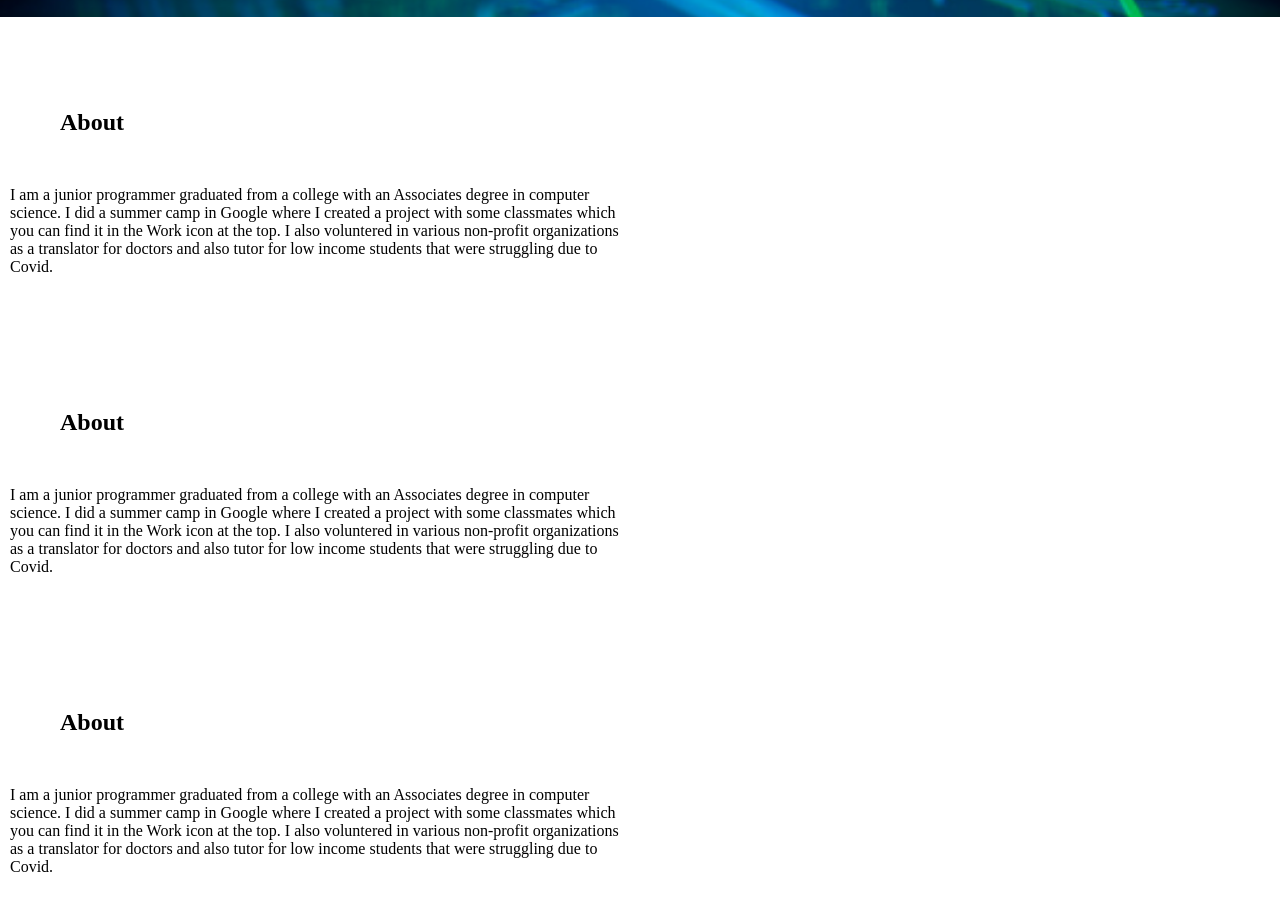
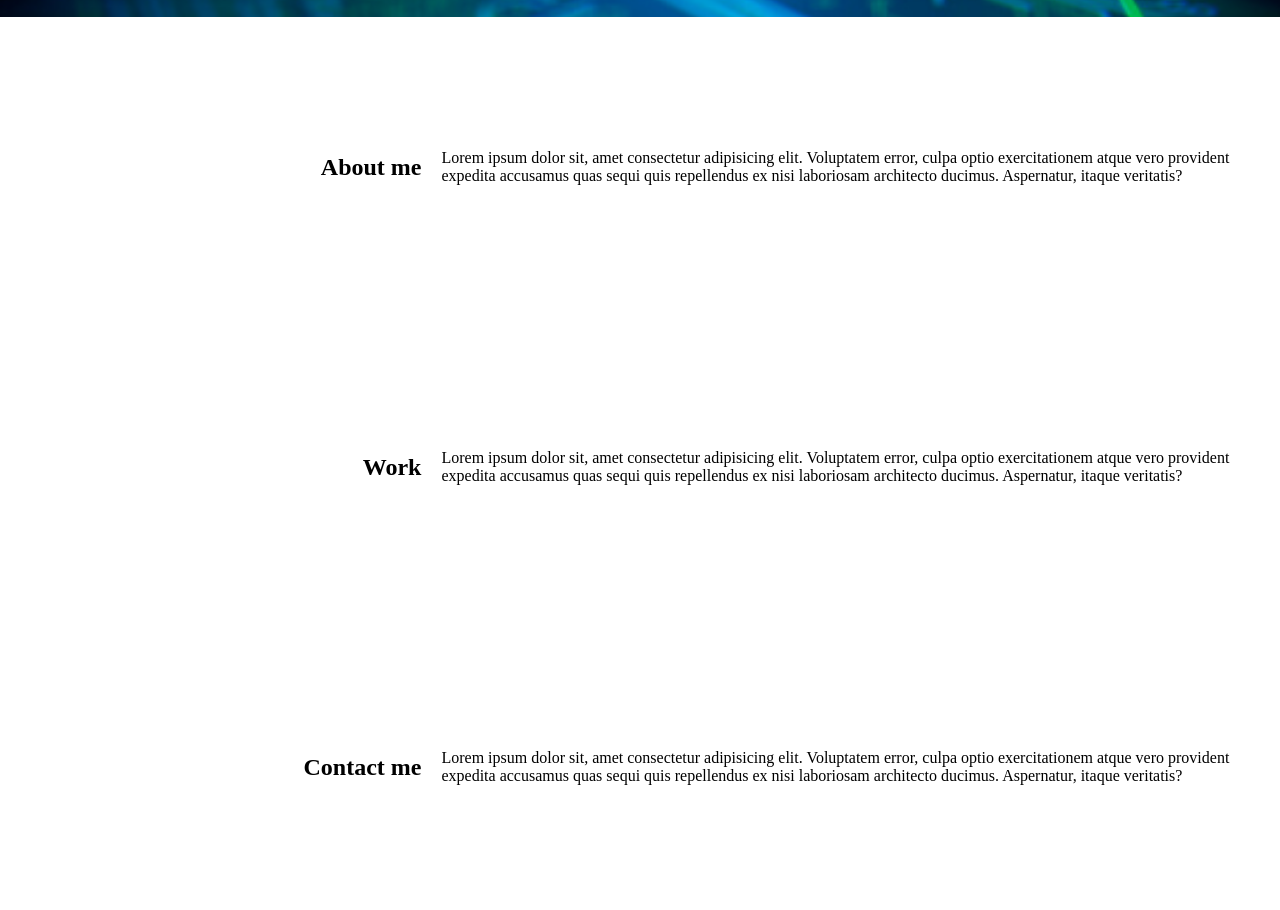
Before and after one commit to ozqr20/Portfolio, a plain HTML site: page index.html in a window 1280 px wide. Shown: the part 92-1002 px from the top of the page. Drawn offline with Linux system fonts and the light colour scheme.

Commit message:
Layout with flex

```diff
--- a/assets/css/style.css
+++ b/assets/css/style.css
@@ -53,27 +53,29 @@ header div ul li {
 
     /*ABOUT Section*/
 
+ .row {
+    display: flex;
+    flex-direction: row;
+    padding-left: 100px;
+    justify-content: space-around;
+ }
  .column {
     display: flex;
-    justify-content: flex-start;
     align-items: center;
     width: 50%;
     padding: 10px;
     height: 300px;
+    flex-direction: row;
+    flex-wrap: wrap;
+    align-content: stretch;
+    justify-content: flex-end;
+ }
 
+ .column2 P{
+    display:flex;
+    justify-content: flex-end;
+    align-items: center;
+    width: 100%;
+    padding: 10px;
+    height: 300px;
  }
-.intro {
-    display: flex;
-}
-.text-input h2{
-    flex-wrap: wrap;
-    display: flex;
-    padding: 50px;
-    justify-content: space-between;
-    align-items: flex-start;
-}
-.text-input h2 p{
-    align-items:flex-start;
-    justify-content: space-between;
-    padding: 20px;
-}
--- a/index.html
+++ b/index.html
@@ -24,53 +24,59 @@
 
     <!-- ABOUT -->
 
-    <div class="row">
-        <div class="column">
-            <section id="About" class="intro">
-                <div class="section-title-about">
-                    <div class="text-input">
-                        <h2>About</h2>
-                        <p> I am a junior programmer graduated from a college with an Associates degree in computer science.
-                            I did a summer camp in Google where I created a project with some classmates which you can find it in the Work icon at the top.
-                            I also voluntered in various non-profit organizations as a translator for doctors and also tutor for low income students
-                            that were struggling due to Covid. </p>
+    <section class="row">
+        <div id="About" class="column">
+            <div>
+                <h2>About me</h2>
+            </div>
+        </div>
+
+        <div id="About" class="column2">
+            <div>
+                <div class="text-info">
+                    <p> Lorem ipsum dolor sit, amet consectetur adipisicing elit. Voluptatem error, culpa optio exercitationem atque vero provident expedita accusamus quas sequi quis repellendus ex nisi laboriosam architecto ducimus. Aspernatur, itaque veritatis? </p>
+                </div>
             </div>
         </div>
     </section>
+
+    <!-- WORK -->
+
+    <section class="row">
+        <div id="Work" class="column">
+            <div>
+                <h2>Work</h2>
+            </div>
         </div>
 
-        <div class="column">
-            <section id="Work" class="intro">
-                <div class="section-title-Work">
-                    <div class="text-input">
-                        <h2>About</h2>
-                        <p> I am a junior programmer graduated from a college with an Associates degree in computer science.
-                            I did a summer camp in Google where I created a project with some classmates which you can find it in the Work icon at the top.
-                            I also voluntered in various non-profit organizations as a translator for doctors and also tutor for low income students
-                            that were struggling due to Covid. </p>
+        <div class="column2">
+            <div>
+                <div class="text-info">
+                    <p> Lorem ipsum dolor sit, amet consectetur adipisicing elit. Voluptatem error, culpa optio exercitationem atque vero provident expedita accusamus quas sequi quis repellendus ex nisi laboriosam architecto ducimus. Aspernatur, itaque veritatis? </p>
+                </div>
             </div>
         </div>
     </section>
+
+    <!-- CONTACT -->
+
+    <section class="row">
+        <div id="Contact" class="column">
+            <div>
+                <h2>Contact me</h2>
+            </div>
         </div>
 
-        <div class="column">
-            <section id="Contact" class="intro">
-                <div class="section-title-contact">
-                    <div class="text-input">
-                        <h2>About</h2>
-                        <p> I am a junior programmer graduated from a college with an Associates degree in computer science.
-                            I did a summer camp in Google where I created a project with some classmates which you can find it in the Work icon at the top.
-                            I also voluntered in various non-profit organizations as a translator for doctors and also tutor for low income students
-                            that were struggling due to Covid. </p>
+        <div class="column2">
+            <div>
+                <div class="text-info">
+                    <p> Lorem ipsum dolor sit, amet consectetur adipisicing elit. Voluptatem error, culpa optio exercitationem atque vero provident expedita accusamus quas sequi quis repellendus ex nisi laboriosam architecto ducimus. Aspernatur, itaque veritatis? </p>
+                </div>
             </div>
         </div>
     </section>
-        </div>
-    </div>
 
 
-
-    </section>
     <footer>
 
     </footer>
```
Lines whose indentation alone changed are shown as unchanged.
